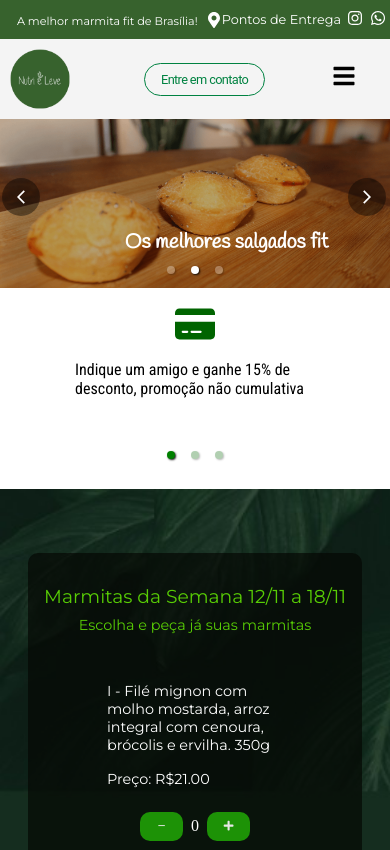
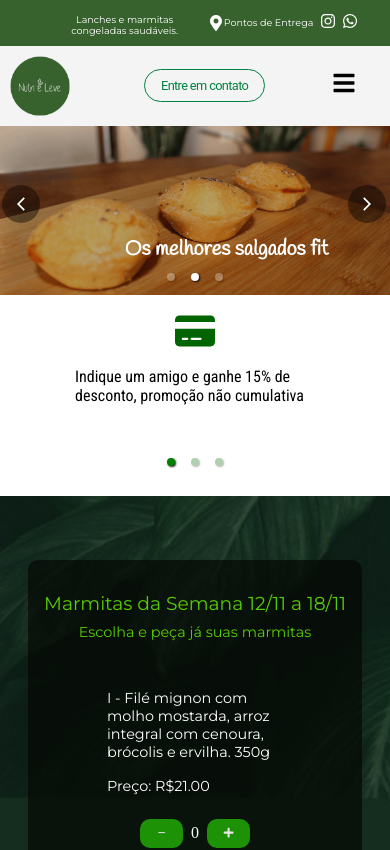
Before and after one commit to yagovysk/Projeto-NutrieLeve, a React (Vite) app: page / in a window 390 px wide. Shown: the top 850 px of the page. Built offline with nearby package versions, Linux system fonts and the light colour scheme; a web font is replaced by a local one.

Commit message:
alterando titulo do pre menu que o ciente pediu

```diff
--- a/src/Pages/Home/Components-home/Pre-Menu/Pre.css
+++ b/src/Pages/Home/Components-home/Pre-Menu/Pre.css
@@ -4,11 +4,12 @@
   background-color: #37622d;
   text-align: center;
   justify-content: space-around;
-  padding: 20px;
+  padding: 1rem;
 }
 .container-pre h2 {
   color: #fff;
   font-family: "Montserrat", sans-serif;
+  font-size: 1.4rem;
   font-weight: 400;
 }
 .container-buttons {
@@ -105,11 +106,12 @@
 @media (max-width: 768px) {
   .container-pre {
     justify-content: center;
-    gap: 0.5rem;
+    gap: 0.2rem;
     padding: 0.6rem 0.4rem;
   }
   .container-pre h2 {
-    font-size: 0.7rem;
+    font-size: 0.6rem;
+    width: 10rem;
     text-align: center;
     margin-top: 0.3rem;
   }
@@ -117,7 +119,7 @@
     font-size: 1rem;
   }
   .icon-container span {
-    font-size: 0.8rem;
+    font-size: 0.6rem;
   }
   .container-buttons {
     gap: 0.4rem;
--- a/src/Pages/Home/Components-home/Pre-Menu/Pre.jsx
+++ b/src/Pages/Home/Components-home/Pre-Menu/Pre.jsx
@@ -45,7 +45,7 @@ export function Pre() {
 
   return (
     <div className="container-pre">
-      <h2>A melhor marmita fit de Brasília!</h2>
+      <h2>Lanches e marmitas congeladas saudáveis.</h2>
       <div className="container-buttons">
         <div className="icon-container" ref={buttonRef} onClick={openModal}>
           <FaMapMarkerAlt className="icon" />
```
